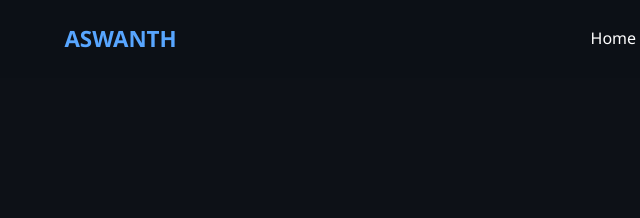
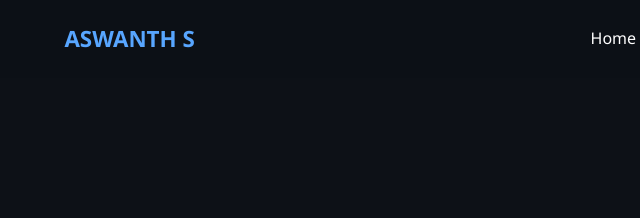
Before and after one commit to Aswanth611/intern, a plain HTML site: page portfolio/index.html in a window 1280 px wide. Shown: the top 218 px of the page, 38-678 px from the left. Drawn offline with Linux system fonts and the light colour scheme.

Commit message:
Update index.html

```diff
--- a/portfolio/index.html
+++ b/portfolio/index.html
@@ -14,7 +14,7 @@
 
     <header>
         <nav class="navbar">
-            <div class="logo">ASWANTH</div>
+            <div class="logo">ASWANTH S</div>
 
             <ul class="nav-links">
                 <li><a href="#home">Home</a></li>
```
